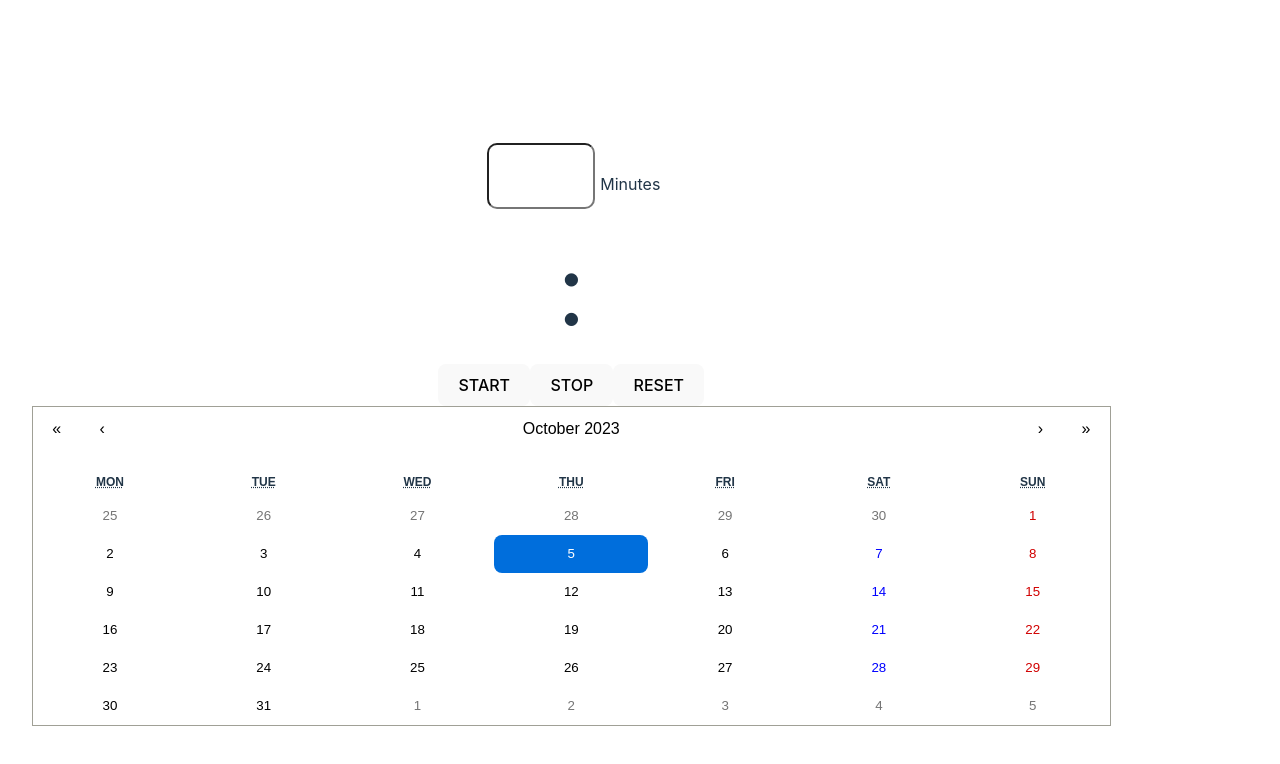
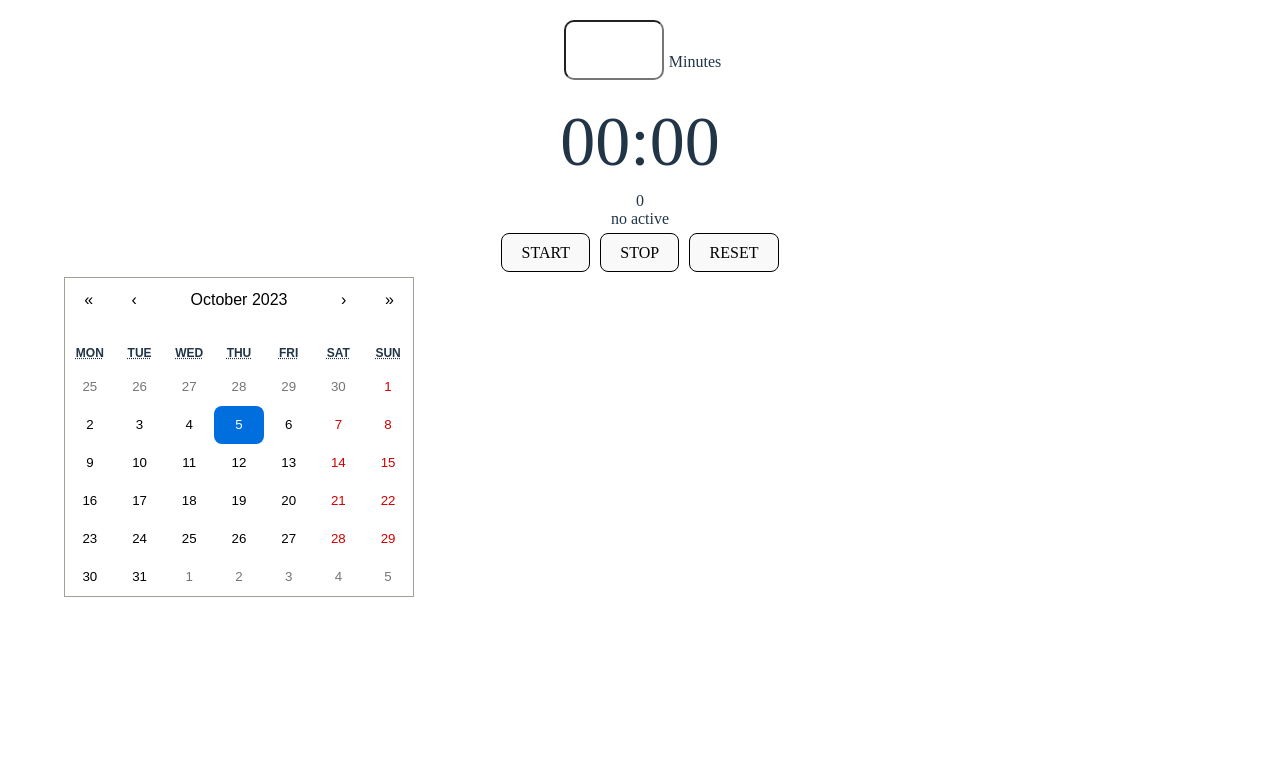
Before and after one commit to ayumi-ayumi/Pomodoro-advanced, a React (Vite) app: page / in a window 1280 px wide. Shown: the top 764 px of the page. Built offline with nearby package versions, Linux system fonts and the light colour scheme.

Commit message:
input done

```diff
--- a/src/App.css
+++ b/src/App.css
@@ -1,21 +1,7 @@
-:root {
-  max-width: 1280px;
-  margin: 0 auto;
-  padding: 2rem;
-  text-align: center;
-  font-family: Inter, system-ui, Avenir, Helvetica, Arial, sans-serif;
-  line-height: 1.5;
-  font-weight: 400;
-
-  color-scheme: light dark;
-  color: rgba(255, 255, 255, 0.87);
-  background-color: #242424;
-
-  font-synthesis: none;
-  text-rendering: optimizeLegibility;
-  -webkit-font-smoothing: antialiased;
-  -moz-osx-font-smoothing: grayscale;
-  -webkit-text-size-adjust: 100%;
+* {
+  margin: 0;
+  padding: 0;
+  box-sizing: border-box;
 }
 
 a {
@@ -29,16 +15,20 @@ a:hover {
 }
 
 body {
-  margin: 0;
-  display: flex;
-  place-items: center;
+  margin: 15px auto;
+  /* display: flex; */
+  /* place-items: center; */
   min-width: 320px;
-  min-height: 100vh;
+  /* min-height: 100vh; */
+  width: 90%;
+
 }
+
+
 
 button {
   border-radius: 8px;
-  border: 1px solid transparent;
+  border: 1px solid black;
   padding: 0.6em 1.2em;
   font-size: 1em;
   font-weight: 500;
@@ -46,6 +36,7 @@ button {
   background-color: #1a1a1a;
   cursor: pointer;
   transition: border-color 0.25s;
+  margin: 5px;
 }
 
 button:hover {
@@ -71,12 +62,3 @@ button:focus-visible {
     background-color: #f9f9f9;
   }
 }
-
-input {
-  height: 60px;
-  width: 100px;
-  border-radius: 10px;
-  margin: 5px;
-  font-size: 40px;
-  text-align: center;
-}
--- a/src/App.jsx
+++ b/src/App.jsx
@@ -1,9 +1,9 @@
 import { useState, useEffect, useRef } from "react";
-import "./App.css";
+import "/Users/Ayumi/Desktop/SelfStudy/React/pomodoro-advanced/pomodoro-advanced/src/App.css";
 import Calendar from "react-calendar";
 import MyTimer from "./components/MyTimer";
 import "/Users/Ayumi/Desktop/SelfStudy/React/pomodoro-advanced/pomodoro-advanced/node_modules/react-calendar/dist/Calendar.css";
-import "/Users/Ayumi/Desktop/SelfStudy/React/pomodoro-advanced/pomodoro-advanced/src/globals.css";
+// import "/Users/Ayumi/Desktop/SelfStudy/React/pomodoro-advanced/pomodoro-advanced/src/globals.css";
 import alarm from "/Users/Ayumi/Desktop/SelfStudy/React/pomodoro-advanced/pomodoro-advanced/src/alarm.mp3";
 import * as React from "react";
 
@@ -13,26 +13,33 @@ export default function App() {
   const [date, setDate] = useState(new Date());
   const [isActive, setIsActive] = useState(false);
   const [expiryTimestamp, setExpiryTimestamp] = useState();
+  // const [timeLeft, setTimeLeft] = useState(0);
+  const [timeLeft, setTimeLeft] = useState(expiryTimestamp * 60);
   const [count, setCount] = useState(0);
   const [record, setRecord] = useState();
   const [collections, setCollections] = useState();
+  // const [totalSecondsArr, setTotalSecondsArr] = useState([]);
+  const [totalSeconds, setTotalSeconds] = useState(0);
 
-  const getYear = date.getFullYear();
-  const getMonth = date.getMonth() + 1;
-  const getDate = date.getDate();
-  const todayDdMmYyyy = "" + getDate + getMonth + getYear;
+  const todayDdMmYyyy =
+    "" + date.getDate() + (date.getMonth() + 1) + date.getFullYear();
+  const audio = new Audio(alarm);
 
-  const audio = new Audio(alarm);
   let intervalRef = useRef(null);
+
+  useEffect(() => {
+    if (record) {
+      if (record.count) setCount(record.count);
+    }
+  }, [isActive]);
 
   useEffect(() => {
     if (isActive) {
       intervalRef.current = setInterval(() => {
-        setExpiryTimestamp((prev) => {
+        setTimeLeft((prev) => {
           if (prev === 0) {
             audio.play();
             clearInterval(intervalRef.current);
-            // add();
             return 0;
           }
           return prev - 1;
@@ -45,31 +52,38 @@ export default function App() {
   });
 
   useEffect(() => {
-    const CountDataOnLocalStorage = JSON.parse(
+    if (timeLeft === 0) {
+      setCount((prev) => prev + 1);
+      // setTotalSeconds((prev) => prev + expiryTimestamp);
+
+    }
+  }, [timeLeft]);
+  // useEffect(() => {
+  //   if (timeLeft === 0)
+  //   setCount((prev) => prev + 1);
+  // }, [timeLeft]);
+
+  useEffect(() => {
+    if (timeLeft === 0) {
+      add();
+      setTotalSeconds((prev) => prev + expiryTimestamp);
+    }
+  }, [count]);
+
+  useEffect(() => {
+    const countDataOnLocalStorage = JSON.parse(
       localStorage.getItem(todayDdMmYyyy)
     );
-    if (CountDataOnLocalStorage) {
-      setRecord(CountDataOnLocalStorage);
+    if (countDataOnLocalStorage) {
+      setRecord(countDataOnLocalStorage);
     }
   }, []);
 
-  useEffect(() => {
-    if (expiryTimestamp === 0) {
-      setCount((prev) => prev + 1);
-    }
-  }, [expiryTimestamp]);
+  // useEffect(() => {
+  //   if (timeLeft > 0) setTotalSecondsArr(prev => prev + timeLeft)
+  // }, [timeLeft])
 
-  useEffect(() => {
-    if (expiryTimestamp === 0) {
-      add();
-    }
-  }, [count]);
-
-  function handleChange (event) {
-    console.log(event.target.value)
-    setExpiryTimestamp(prev => event.target.value * 60)
-  }
-
+  //Store in the local storage
   function add() {
     const newRecord = {
       id: Math.floor(Math.random() * 1000),
@@ -81,28 +95,32 @@ export default function App() {
     localStorage.setItem(todayDdMmYyyy, JSON.stringify(newRecord));
   }
 
+  //make object of each date and count number {date: count number}
   useEffect(() => {
     let collection = {};
-
     for (let i = 0; i < localStorage.length; i++) {
       let key = localStorage.key(i);
       collection[key] = JSON.parse(localStorage.getItem(key)).count;
     }
     setCollections(collection);
-  }, [date]);
+  }, [count]);
 
   function stop() {
     clearInterval(intervalRef.current);
-    setIsActive((prev) => !prev);
+    setIsActive(false);
     audio.pause();
   }
 
   function start() {
-    setIsActive((prev) => !prev);
+    setIsActive(true);
+    // setTotalSecondsArr([...totalSecondsArr, expiryTimestamp])
   }
 
   function reset() {
-    setExpiryTimestamp(3);
+    setTimeLeft(expiryTimestamp);
+    clearInterval(intervalRef.current);
+    setIsActive(false);
+    audio.pause();
   }
 
   function getFormatDate(date) {
@@ -112,16 +130,26 @@ export default function App() {
     ).slice(-2)}${date.getFullYear()}`;
   }
 
+  function handleChange(event) {
+    setExpiryTimestamp((prev) => parseInt(event.target.value));
+    // setTimeLeft(expiryTimestamp * 60);
+    setTimeLeft((prev) => event.target.value * 60);
+    // setTimeLeft(prev => event.target.value * 60);
+    // setTotalSecondsArr([...event.target.value])
+  }
 
   return (
     <>
       <MyTimer
-        expiryTimestamp={expiryTimestamp}
+        timeLeft={timeLeft}
         count={count}
         start={start}
         stop={stop}
         reset={reset}
         record={record}
+        isActive={isActive}
+        totalSeconds={totalSeconds}
+        expiryTimestamp={expiryTimestamp}
         handleChange={handleChange}
         // collection={collection}
       />
@@ -136,6 +164,7 @@ export default function App() {
         // tileContent = {getTileContent}
 
         tileContent={({ activeStartDate, date, view }) => {
+          // property is date as 10102023
           for (const property in collections) {
             if (collections.hasOwnProperty(property)) {
               if (
@@ -144,7 +173,6 @@ export default function App() {
                 getFormatDate(date) === property
               ) {
                 return <div>{collections[property]}</div>;
-                // return <p>{record.count}</p>;
               }
               <p>error</p>;
             }
--- /dev/null
+++ b/src/MyTimer.css
@@ -0,0 +1,26 @@
+.timeLeft {
+  font-size: 70px;
+  height: 100px;
+  line-height: 100px;
+}
+
+.settingTimer {
+  /* font-size: 60px; */
+  line-height: 60px;
+}
+
+
+input {
+  height: 60px;
+  width: 100px;
+  border-radius: 10px;
+  margin: 5px;
+  font-size: 50px;
+  text-align: center;
+}
+
+
+
+button abbr {
+  display: inline-block;
+}
--- a/src/components/MyTimer.jsx
+++ b/src/components/MyTimer.jsx
@@ -1,16 +1,12 @@
-import React, { useRef, useState, useEffect } from 'react';
-import { useTimer } from 'react-timer-hook';
-// import 'react-calendar/dist/Calendar.css'
-import alarm from '/Users/Ayumi/Desktop/SelfStudy/React/pomodoro-advanced/pomodoro-advanced/src/alarm.mp3'
+import React, { useRef, useState, useEffect } from "react";
+import "/Users/Ayumi/Desktop/SelfStudy/React/pomodoro-advanced/pomodoro-advanced/src/MyTimer.css";
 
-
-export default function MyTimer (props) {
-
-  let expiryTimestamp = props.expiryTimestamp
-  let m = expiryTimestamp / 60;
-  let s = expiryTimestamp % 60;
-  let minutes = Math.floor(m)
-  let seconds = ("0" + s).slice(-2)
+export default function MyTimer(props) {
+  let timeLeft = props.timeLeft;
+  let m = timeLeft / 60;
+  let s = timeLeft % 60;
+  let minutes = ("0" + (Math.floor(m))).slice(-2);
+  let seconds = ("0" + s).slice(-2);
 
   // const [timerMins, setTimerMins] = useState()
 
@@ -20,19 +16,27 @@ export default function MyTimer (props) {
   //   console.log(event.target.value)
   //   setTimerMins(prev => event.target.value)
   // }
-  console.log(props.expiryTimestamp)
 
   return (
-  <div style={{textAlign: 'center'}}>
-    <div>
-      <input type='number' max={60} step={5} onChange={props.handleChange} />Minutes
+    <div style={{ textAlign: "center" }}>
+      <div className="settingTimer">
+        <input
+          type="number"
+          // min={5}
+          max={60}
+          // step={5}
+          // value={15}
+          onChange={props.handleChange}
+        />
+        Minutes
       </div>
-    <div style={{fontSize: '100px'}}>
-      <span>{props.expiryTimestamp && minutes}</span>:<span>{props.expiryTimestamp && seconds}</span>
-      {/* <span>{minutes}</span>:<span>{seconds}</span> */}
+      <div className="timeLeft">
+       {props.timeLeft ? <span>{minutes}</span> : <span>00</span>}:
+       {props.timeLeft ? <span>{seconds}</span> : <span>00</span>}
       </div>
       {props.record && <div>count: {props.record.count}</div>}
-    {props.record && <div>{props.record.recordDate}</div>}
+      {props.totalSeconds &&<div>{props.totalSeconds}</div> }
+      {<div>{props.isActive ? "active": "no active"}</div>}
       {/* {lastElement.map((el)=>(
     <div>count:{el.count}</div>
     ))} */}
@@ -43,9 +47,7 @@ return (
         <button onClick={props.start}>START</button>
         <button onClick={props.stop}>STOP</button>
         <button onClick={props.reset}>RESET</button>
-      {/* <button onClick={props.stopAudio}>audio stop</button> */}
-      {/* <button onClick={props.playAudio}>audio play</button> */}
       </div>
     </div>
-  )
+  );
 }
--- a/src/main.jsx
+++ b/src/main.jsx
@@ -1,7 +1,7 @@
 import React from 'react'
 import ReactDOM from 'react-dom/client'
 import App from './App.jsx'
-import './index.css'
+// import './index.css'
 
 
 ReactDOM.createRoot(document.getElementById('root')).render(
```
Lines whose indentation alone changed are shown as unchanged.
